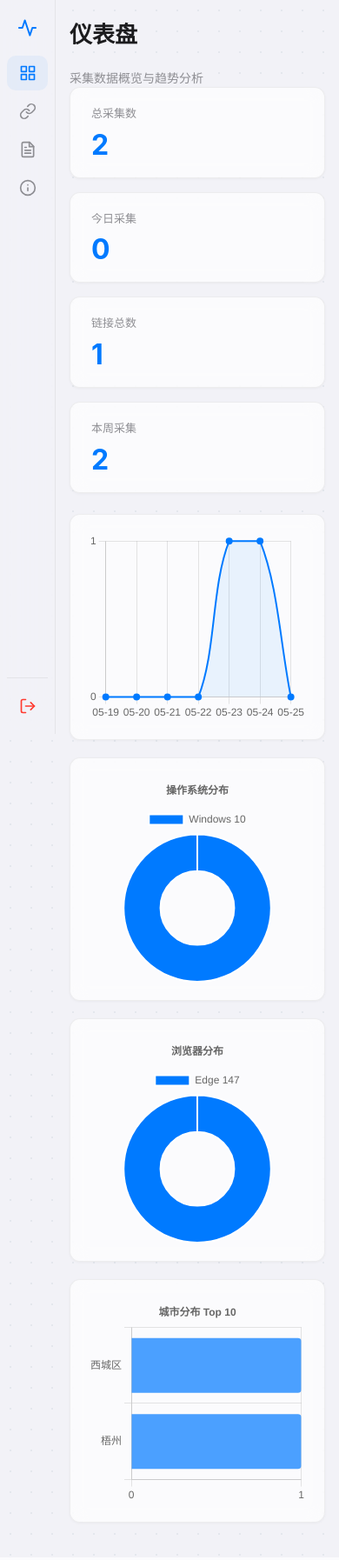
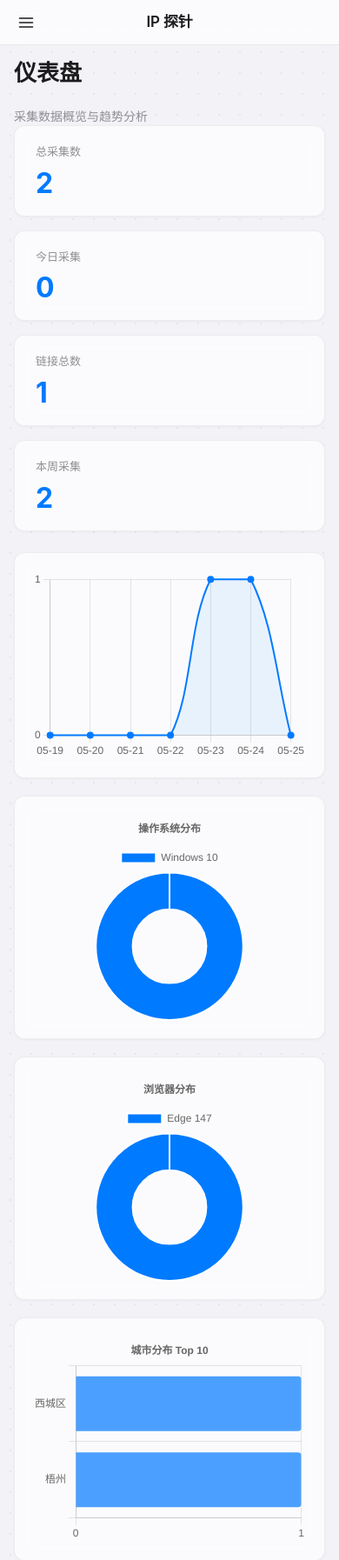
Before and after one commit to YouzSpace/ip-probe, a PHP site: page / in a window 390 px wide. Shown: the top 1794 px of the page at 87% size. Run offline with PHP 8.4, Linux system fonts and the light colour scheme; the visitor is signed in with stand-in values (Sample User, id 1).

Commit message:
优化：移动端汉堡菜单

```diff
--- a/assets/admin.css
+++ b/assets/admin.css
@@ -903,30 +903,89 @@ textarea.form-input {
 }
 
 /* ====== 响应式 ====== */
+
+/* 移动端顶部栏（桌面端隐藏） */
+.mobile-topbar {
+    display: none;
+    position: fixed;
+    top: 0;
+    left: 0;
+    right: 0;
+    z-index: 200;
+    height: 52px;
+    padding: 0 16px;
+    background: var(--color-surface);
+    backdrop-filter: var(--color-surface-blur);
+    -webkit-backdrop-filter: var(--color-surface-blur);
+    border-bottom: 0.5px solid var(--color-border);
+    align-items: center;
+    justify-content: space-between;
+}
+
+.hamburger-btn {
+    width: 44px;
+    height: 44px;
+    border: none;
+    border-radius: 12px;
+    background: transparent;
+    color: var(--color-text);
+    cursor: pointer;
+    display: flex;
+    align-items: center;
+    justify-content: center;
+    transition: var(--transition-fast);
+    -webkit-tap-highlight-color: transparent;
+    margin-left: -8px;
+}
+
+.hamburger-btn:active {
+    background: rgba(0, 0, 0, 0.06);
+    transform: scale(0.96);
+}
+
+.mobile-topbar-title {
+    font-size: 17px;
+    font-weight: 600;
+    color: var(--color-text);
+    letter-spacing: -0.01em;
+    position: absolute;
+    left: 50%;
+    transform: translateX(-50%);
+}
+
+/* 侧边栏遮罩 */
+.sidebar-overlay {
+    display: none;
+    position: fixed;
+    inset: 0;
+    background: rgba(0, 0, 0, 0.35);
+    z-index: 90;
+    backdrop-filter: blur(2px);
+    -webkit-backdrop-filter: blur(2px);
+}
+
 @media (max-width: 768px) {
-    .sidebar {
-        width: 64px;
-        padding: 12px 8px;
+    .mobile-topbar {
+        display: flex;
     }
 
-    .sidebar-logo span,
-    .nav-item span,
-    .sidebar-footer .nav-item span {
-        display: none;
+    .sidebar {
+        transform: translateX(-100%);
+        transition: transform 0.28s cubic-bezier(0.32, 0.72, 0, 1);
+        will-change: transform;
     }
 
-    .sidebar-logo {
-        justify-content: center;
+    .sidebar.open {
+        transform: translateX(0);
     }
 
-    .nav-item {
-        justify-content: center;
-        padding: 10px;
+    .sidebar-overlay.active {
+        display: block;
     }
 
     .main-content {
-        margin-left: 64px;
-        padding: 20px 16px;
+        margin-left: 0;
+        padding: 64px 16px 20px;
     }
 
     .stats-grid {
--- a/index.php
+++ b/index.php
@@ -37,8 +37,20 @@ $isLoggedIn = is_logged_in();
 <!-- ====== 后台主体 ====== -->
 <div id="admin-panel" class="admin-wrapper" style="<?php echo $isLoggedIn ? '' : 'display:none'; ?>">
 
+    <!-- 移动端顶部栏 -->
+    <div class="mobile-topbar" id="mobile-topbar">
+        <button class="hamburger-btn" id="hamburger-btn" aria-label="菜单">
+            <svg xmlns="http://www.w3.org/2000/svg" width="20" height="20" viewBox="0 0 24 24" fill="none" stroke="currentColor" stroke-width="2" stroke-linecap="round" stroke-linejoin="round"><line x1="3" y1="6" x2="21" y2="6"/><line x1="3" y1="12" x2="21" y2="12"/><line x1="3" y1="18" x2="21" y2="18"/></svg>
+        </button>
+        <span class="mobile-topbar-title">IP 探针</span>
+        <span></span>
+    </div>
+
+    <!-- 侧边栏遮罩（移动端） -->
+    <div class="sidebar-overlay" id="sidebar-overlay"></div>
+
     <!-- 侧边栏 -->
-    <aside class="sidebar">
+    <aside class="sidebar" id="sidebar">
         <div class="sidebar-header">
             <div class="sidebar-logo">
                 <!-- Lucide: Activity -->
```
Also changed, not shown: assets/admin.js (+36 -0 lines).
